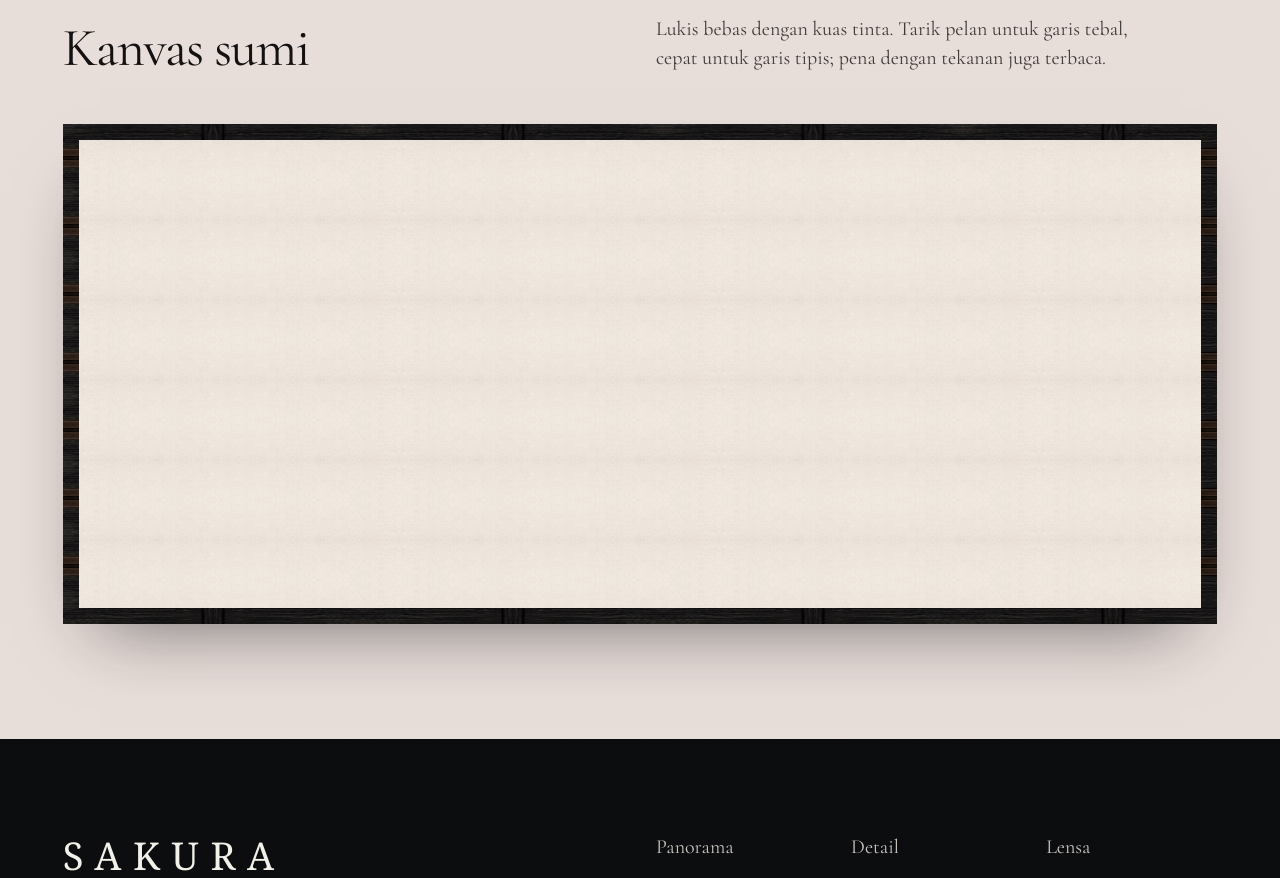
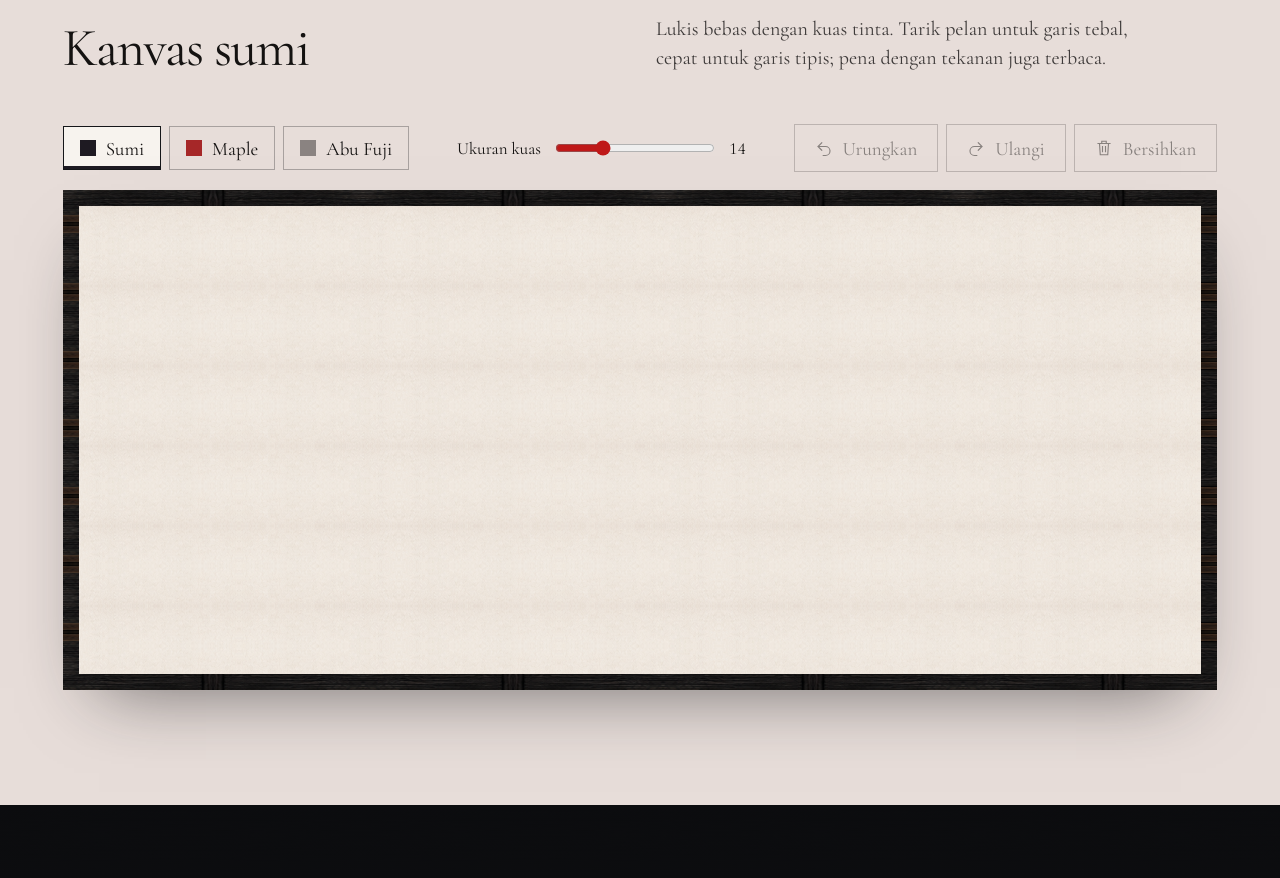
Before and after one commit to Fabverse0/Sakura, a React (Vite) app: page / in a window 1280 px wide. Shown: the part 8360-9238 px from the top of the page. Built offline with nearby package versions, Linux system fonts and the light colour scheme; a web font is replaced by a local one.

Commit message:
feat(sumi): toolbar with three inks, brush size, undo, redo and confirmed clear

```diff
--- a/src/sections/SumiCanvas.jsx
+++ b/src/sections/SumiCanvas.jsx
@@ -1,5 +1,14 @@
 import { useCallback, useEffect, useRef, useState } from "react";
-import { commitStroke, emptyHistory, midpoint, nextWidth, taperEnd } from "../lib/brush.js";
+import { Icon } from "../components/Icon.jsx";
+import {
+  commitStroke,
+  emptyHistory,
+  midpoint,
+  nextWidth,
+  redo,
+  taperEnd,
+  undo,
+} from "../lib/brush.js";
 
 export const inks = [
   { id: "sumi", label: "Sumi", color: "#1e1a22" },
@@ -54,8 +63,32 @@ export function SumiCanvas() {
   const size = useRef({ width: 0, height: 0 });
   const live = useRef(null);
   const [history, setHistory] = useState(emptyHistory);
-  const [ink] = useState(inks[0]);
-  const [brushSize] = useState(14);
+  const [ink, setInk] = useState(inks[0]);
+  const [brushSize, setBrushSize] = useState(14);
+  const [confirmClear, setConfirmClear] = useState(false);
+
+  // Ctrl/Cmd+Z undoes, Ctrl/Cmd+Shift+Z or Ctrl+Y redoes while focus is inside the room.
+  function handleKeyDown(event) {
+    const mod = event.ctrlKey || event.metaKey;
+    if (!mod) return;
+    const key = event.key.toLowerCase();
+    if (key === "z" && !event.shiftKey) {
+      event.preventDefault();
+      setHistory(undo);
+    } else if ((key === "z" && event.shiftKey) || key === "y") {
+      event.preventDefault();
+      setHistory(redo);
+    }
+  }
+
+  function handleClear() {
+    if (!confirmClear) {
+      setConfirmClear(true);
+      return;
+    }
+    setHistory(emptyHistory());
+    setConfirmClear(false);
+  }
 
   const replay = useCallback((strokes) => {
     const canvas = canvasRef.current;
@@ -149,7 +182,12 @@ export function SumiCanvas() {
   }
 
   return (
-    <section className="room room--mist sumi" id="kanvas" aria-labelledby="sumi-title">
+    <section
+      className="room room--mist sumi"
+      id="kanvas"
+      aria-labelledby="sumi-title"
+      onKeyDown={handleKeyDown}
+    >
       <div className="room__inner">
         <div className="room__head">
           <h2 className="room__title" id="sumi-title">
@@ -159,6 +197,70 @@ export function SumiCanvas() {
             Lukis bebas dengan kuas tinta. Tarik pelan untuk garis tebal, cepat untuk garis tipis;
             pena dengan tekanan juga terbaca.
           </p>
+        </div>
+
+        <div className="sumi__toolbar" role="toolbar" aria-label="Alat kanvas">
+          <div className="sumi__group" role="radiogroup" aria-label="Tinta">
+            {inks.map((item) => (
+              <button
+                key={item.id}
+                className="sumi__ink"
+                type="button"
+                role="radio"
+                aria-checked={ink.id === item.id}
+                onClick={() => setInk(item)}
+                style={{ "--ink-color": item.color }}
+              >
+                <span className="sumi__ink-dot" aria-hidden="true" />
+                {item.label}
+              </button>
+            ))}
+          </div>
+
+          <label className="sumi__size">
+            <span>Ukuran kuas</span>
+            <input
+              type="range"
+              min="4"
+              max="40"
+              step="1"
+              value={brushSize}
+              onChange={(event) => setBrushSize(Number(event.target.value))}
+            />
+            <output className="sumi__size-value">{brushSize}</output>
+          </label>
+
+          <div className="sumi__group">
+            <button
+              className="room-button room-button--quiet sumi__tool"
+              type="button"
+              disabled={!history.strokes.length}
+              onClick={() => setHistory(undo)}
+            >
+              <Icon name="undo" size={18} />
+              Urungkan
+            </button>
+            <button
+              className="room-button room-button--quiet sumi__tool"
+              type="button"
+              disabled={!history.undone.length}
+              onClick={() => setHistory(redo)}
+            >
+              <Icon name="redo" size={18} />
+              Ulangi
+            </button>
+            <button
+              className="room-button room-button--quiet sumi__tool"
+              type="button"
+              data-confirm={confirmClear}
+              disabled={!history.strokes.length}
+              onClick={handleClear}
+              onBlur={() => setConfirmClear(false)}
+            >
+              <Icon name="trash" size={18} />
+              {confirmClear ? "Yakin bersihkan?" : "Bersihkan"}
+            </button>
+          </div>
         </div>
 
         <div className="sumi__frame">
--- a/src/styles/sumi.css
+++ b/src/styles/sumi.css
@@ -17,3 +17,76 @@
   cursor: crosshair;
   touch-action: none;
 }
+
+.sumi__toolbar {
+  display: flex;
+  flex-wrap: wrap;
+  align-items: center;
+  justify-content: space-between;
+  gap: 16px 28px;
+  margin-bottom: 18px;
+}
+
+.sumi__group {
+  display: flex;
+  flex-wrap: wrap;
+  gap: 8px;
+}
+
+.sumi__ink {
+  display: inline-flex;
+  min-height: 44px;
+  align-items: center;
+  gap: 10px;
+  padding: 0 16px;
+  border: 1px solid color-mix(in srgb, var(--ink) 30%, transparent);
+  background: transparent;
+  color: var(--text-ink);
+  font-family: "Cormorant Garamond", Georgia, serif;
+  font-size: 19px;
+  font-weight: 600;
+  transition:
+    border-color var(--dur-feedback) ease,
+    background-color var(--dur-feedback) ease;
+}
+
+.sumi__ink:hover {
+  border-color: var(--ink);
+}
+
+.sumi__ink[aria-checked="true"] {
+  border-color: var(--ink);
+  background: var(--paper-50);
+  box-shadow: inset 0 -3px 0 var(--ink-color);
+}
+
+.sumi__ink-dot {
+  width: 16px;
+  height: 16px;
+  background: var(--ink-color);
+}
+
+.sumi__size {
+  display: inline-flex;
+  align-items: center;
+  gap: 12px;
+  font-family: "Cormorant Garamond", Georgia, serif;
+  font-size: var(--type-label);
+  font-weight: 600;
+}
+
+.sumi__size input {
+  width: 160px;
+  accent-color: var(--maple);
+}
+
+.sumi__size-value {
+  min-width: 2ch;
+  font-variant-numeric: lining-nums tabular-nums;
+}
+
+.sumi__tool[data-confirm="true"] {
+  border-color: var(--maple);
+  background: var(--maple);
+  color: var(--action-text);
+}
```
